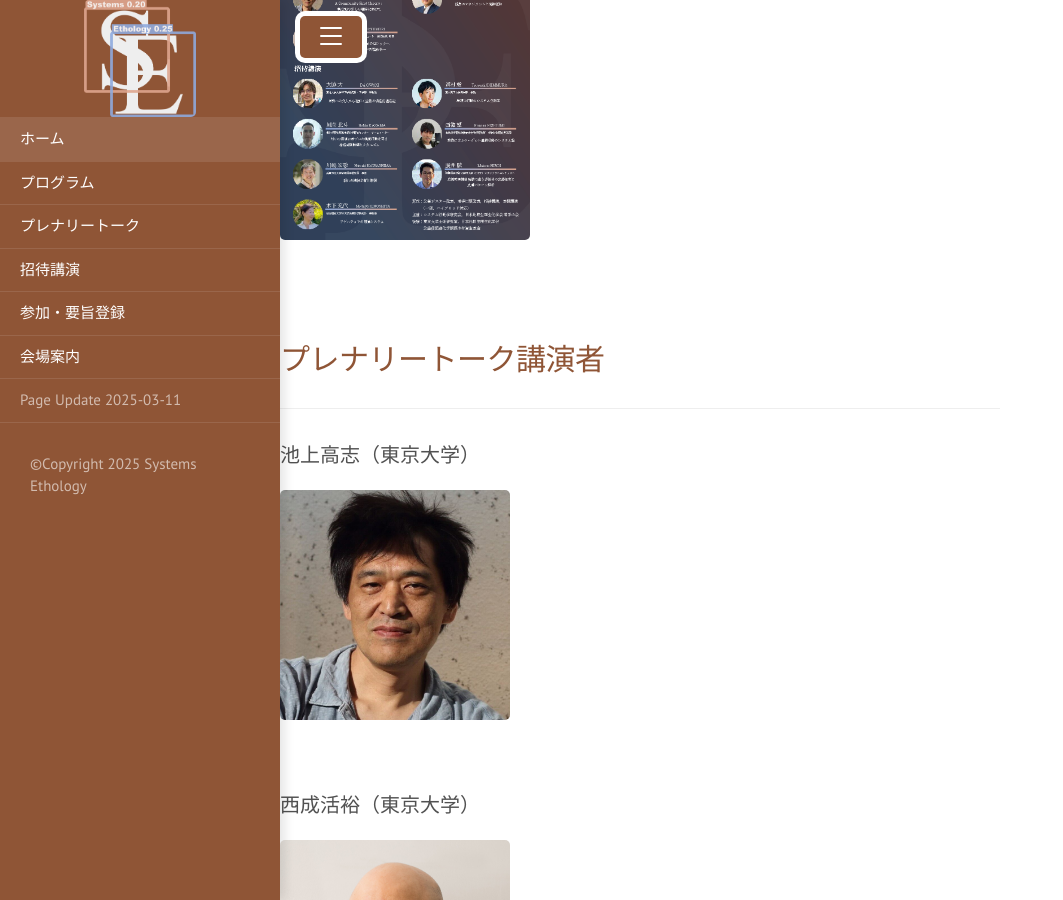
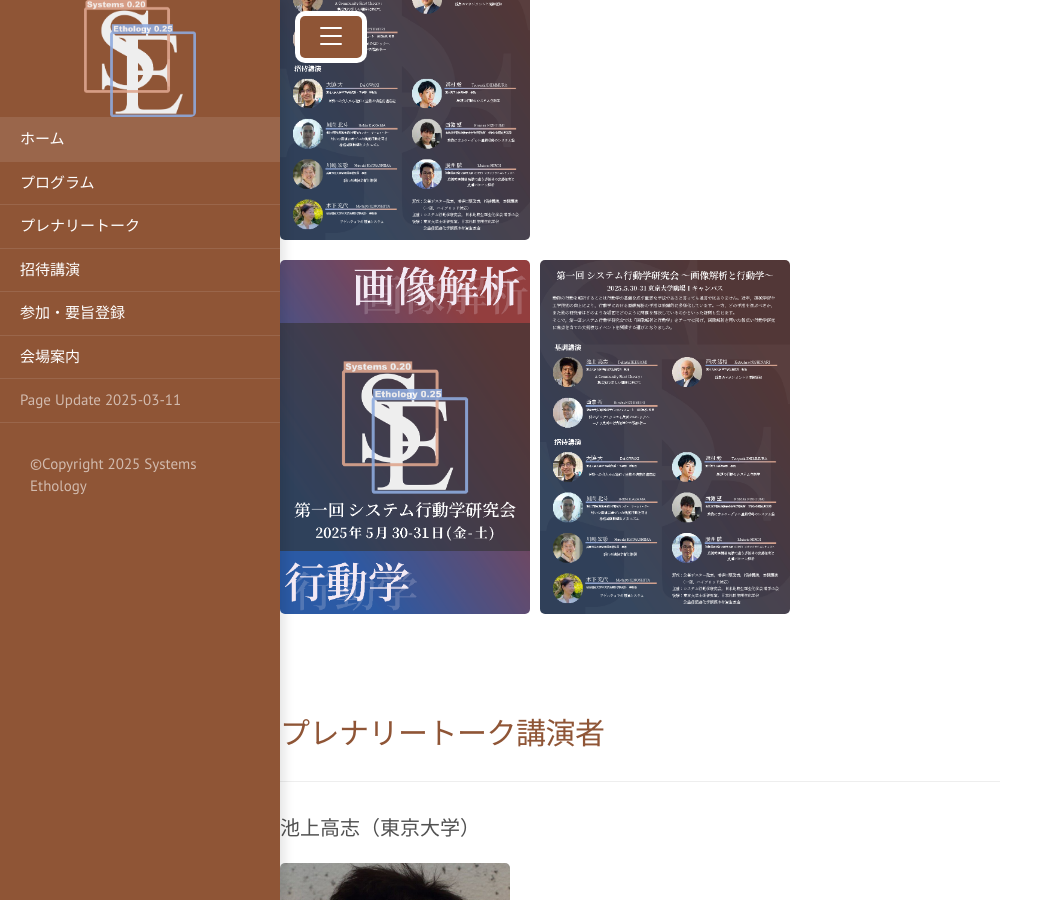
Before and after one commit to SystemsEthology/website, a Jekyll site: the page built from event_01/conference01_home.md, in a window 1280 px wide and 900 px high, scrolled down 2462 px. Shown: the whole window, without its empty margins (0-1063 px from the left). Built offline with Jekyll 4.4.1, drawn with Linux system fonts in a browser that asks for light colours.

Commit message:
Update conference01_home.md

```diff
--- a/event_01/conference01_home.md
+++ b/event_01/conference01_home.md
@@ -49,6 +49,11 @@
 ## ポスター
 ***
 <img src="{{ site.baseurl }}/event_01/images/poster_systems_ethology_01.png" width="250px">   <img src="{{ site.baseurl }}/event_01/images/poster_systems_ethology_02.png" width="250px">
+
+<div style="display: flex; gap: 10px;">
+    <img src="{{ site.baseurl }}/event_01/images/poster_systems_ethology_01.png" width="250px">
+    <img src="{{ site.baseurl }}/event_01/images/poster_systems_ethology_02.png" width="250px">
+</div>
 
 <br>
 <br>
```
